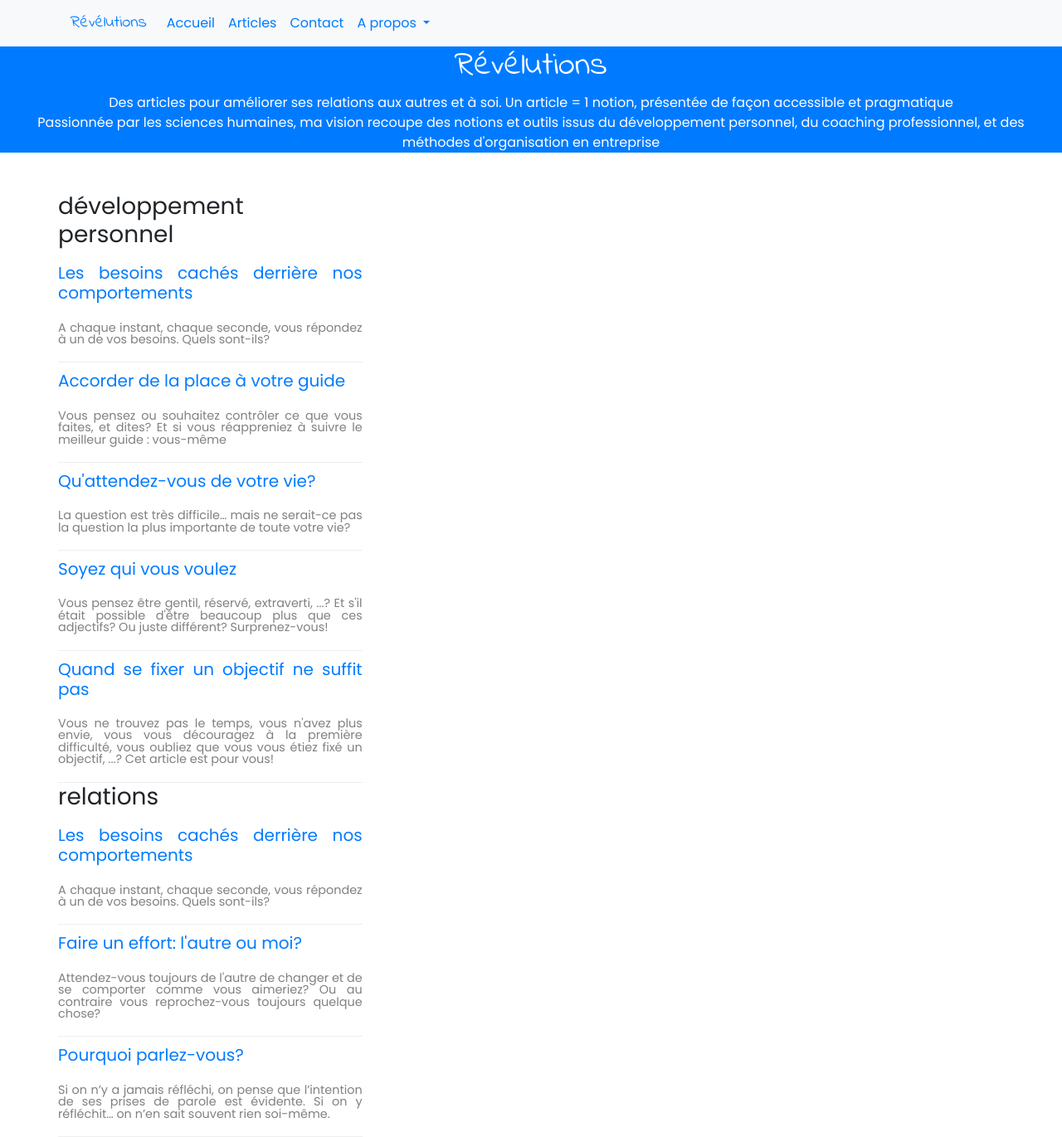
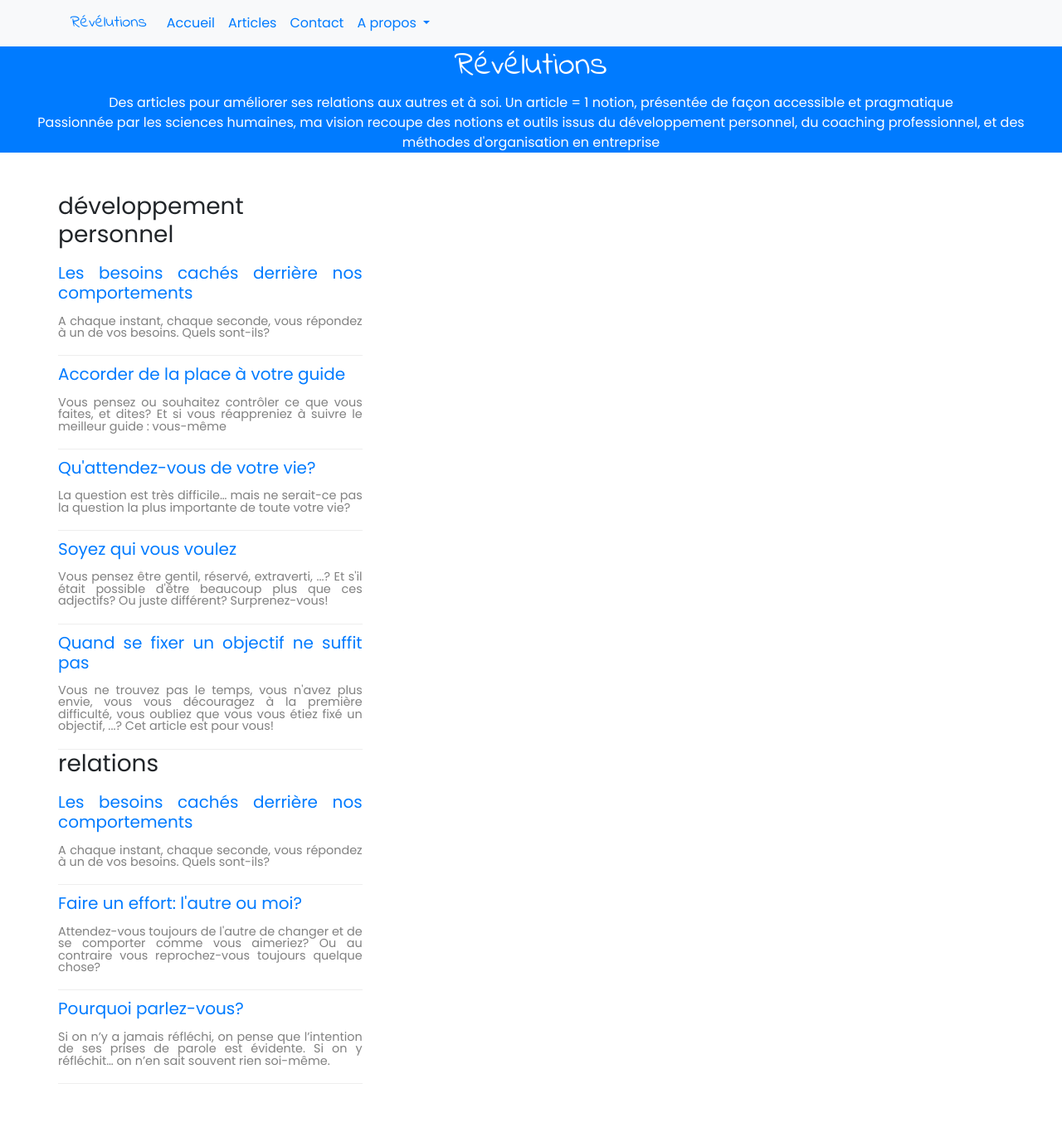
Before and after one commit to OrgaEvolutions/Nathoup.github.io, a Jekyll site: the page built from index.html, in a window 1280 px wide. Shown: the whole page at 83% size. Built offline with Jekyll 4.4.1, drawn with Linux system fonts in a browser that asks for light colours; nearby versions of some CDN libraries; some web fonts are replaced; after the commit the page ends 1307 px from its top, so only the background shows below that.

Commit message:
Update index.html

```diff
--- a/index.html
+++ b/index.html
@@ -15,7 +15,7 @@ intro_large: Passionnée par les sciences humaines, ma vision recoupe des notion
 					<div style="border-bottom: 1px solid #eee;padding-bottom: 20px;padding-top: 10px;display: inline-block;line-height:0.9">
 
 						<a href="{{ article.url }}">
-							<h5>
+							<h5 style="margin-bottom:0">
 								{{ article.title }}
 							</h5
 						</a>
```
